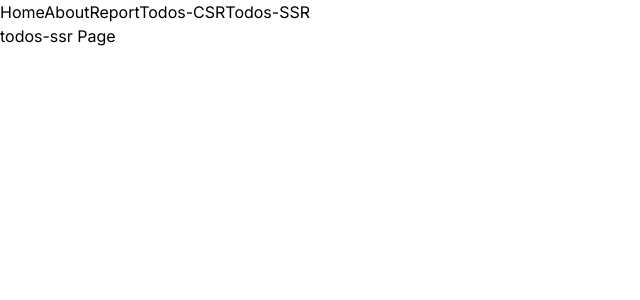
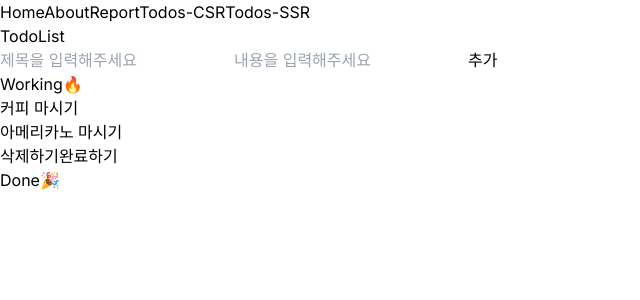
Before and after one commit to gkstnadl/nextjs-day2, a Next.js app: page /todos-ssr in a window 1280 px wide. Shown: the top 300 px of the page, without its empty margins (0-640 px from the left). Built offline with nearby package versions, Linux system fonts and the light colour scheme; data requests are answered from the project's data file.

Commit message:
Feat: Json서버 구현 완료

```diff
--- a/package.json
+++ b/package.json
@@ -6,7 +6,8 @@
     "dev": "next dev",
     "build": "next build",
     "start": "next start",
-    "lint": "next lint"
+    "lint": "next lint",
+    "json-server": "json-server --watch db.json --port 4000"
   },
   "dependencies": {
     "@tanstack/react-query": "^5.28.0",
--- a/src/app/todos-ssr/page.tsx
+++ b/src/app/todos-ssr/page.tsx
@@ -1,7 +1,56 @@
 import React from "react";
+import Link from "next/link";
+import { TodoType } from "@/types";
+import InputForm from "@/components/InputForm";
 
-const page = () => {
-  return <div>todos-ssr Page</div>;
+const page = async () => {
+  const res = await fetch("http://localhost:4000/todos", {
+    cache: "no-cache",
+  });
+  const todolist: TodoType[] = await res.json();
+
+  return (
+    <div>
+      <h1>TodoList</h1>
+      <InputForm />
+      <div>
+        <h2>Working🔥</h2>
+        {todolist
+          .filter((item) => {
+            return item.isDone === false;
+          })
+          .map((item) => {
+            return (
+              <div key={item.id}>
+                <Link href={`/todos-ssr/${item.id}`}>
+                  <h3>{item.title}</h3>
+                  <p>{item.contents}</p>
+                </Link>
+                <button>삭제하기</button>
+                <button>{item.isDone ? "취소하기" : "완료하기"}</button>
+              </div>
+            );
+          })}
+      </div>
+      <div>
+        <h2>Done🎉</h2>
+        {todolist
+          .filter((item) => {
+            return item.isDone === true;
+          })
+          .map((item) => {
+            return (
+              <div key={item.id}>
+                <Link href={`/todos-ssr/${item.id}`}>
+                  <h3>{item.title}</h3>
+                  <p>{item.contents}</p>
+                </Link>
+              </div>
+            );
+          })}
+      </div>
+    </div>
+  );
 };
 
 export default page;
```
Also changed, not shown: src/api/fetchTodo.ts (+25 -0 lines).
